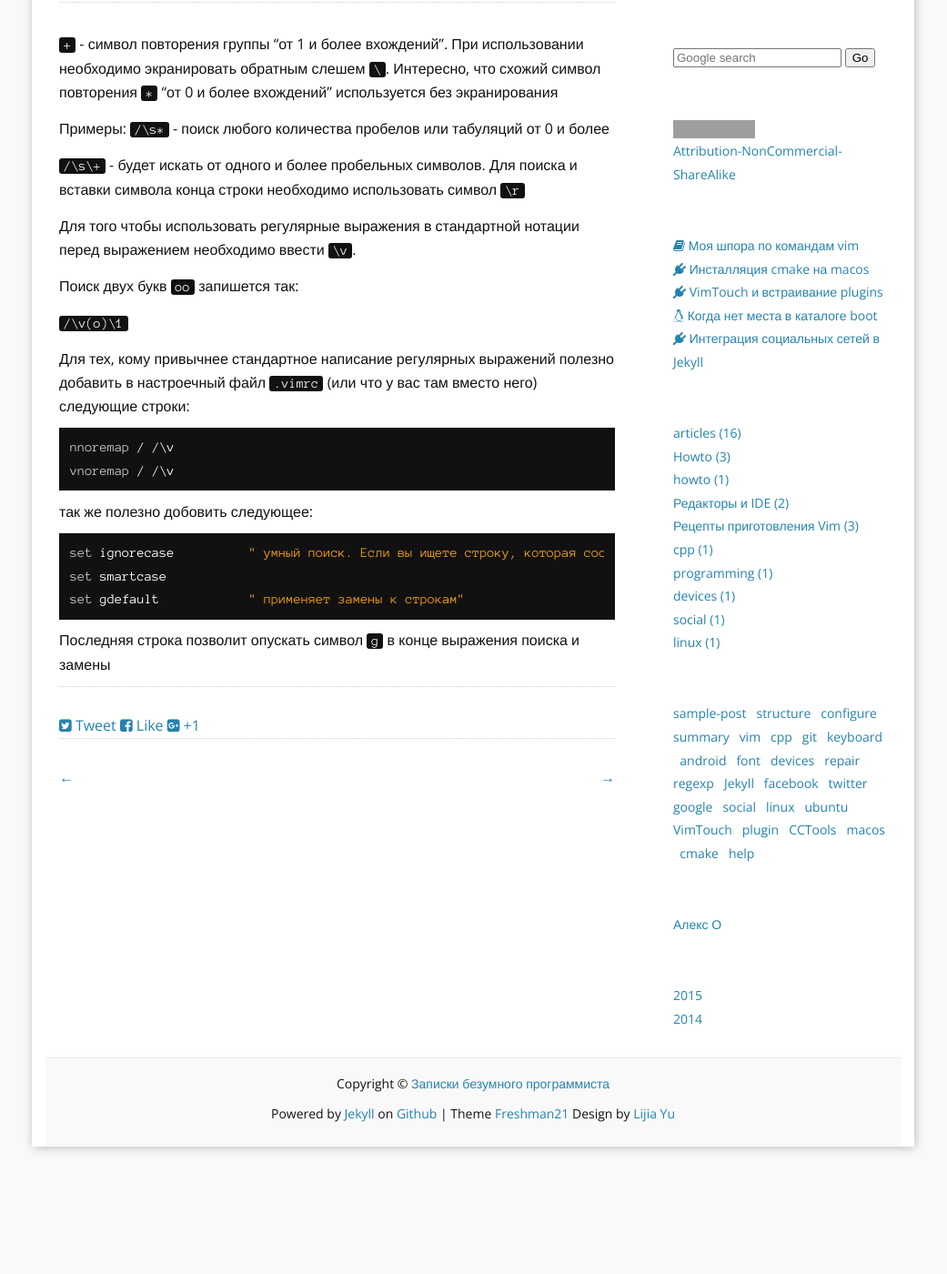
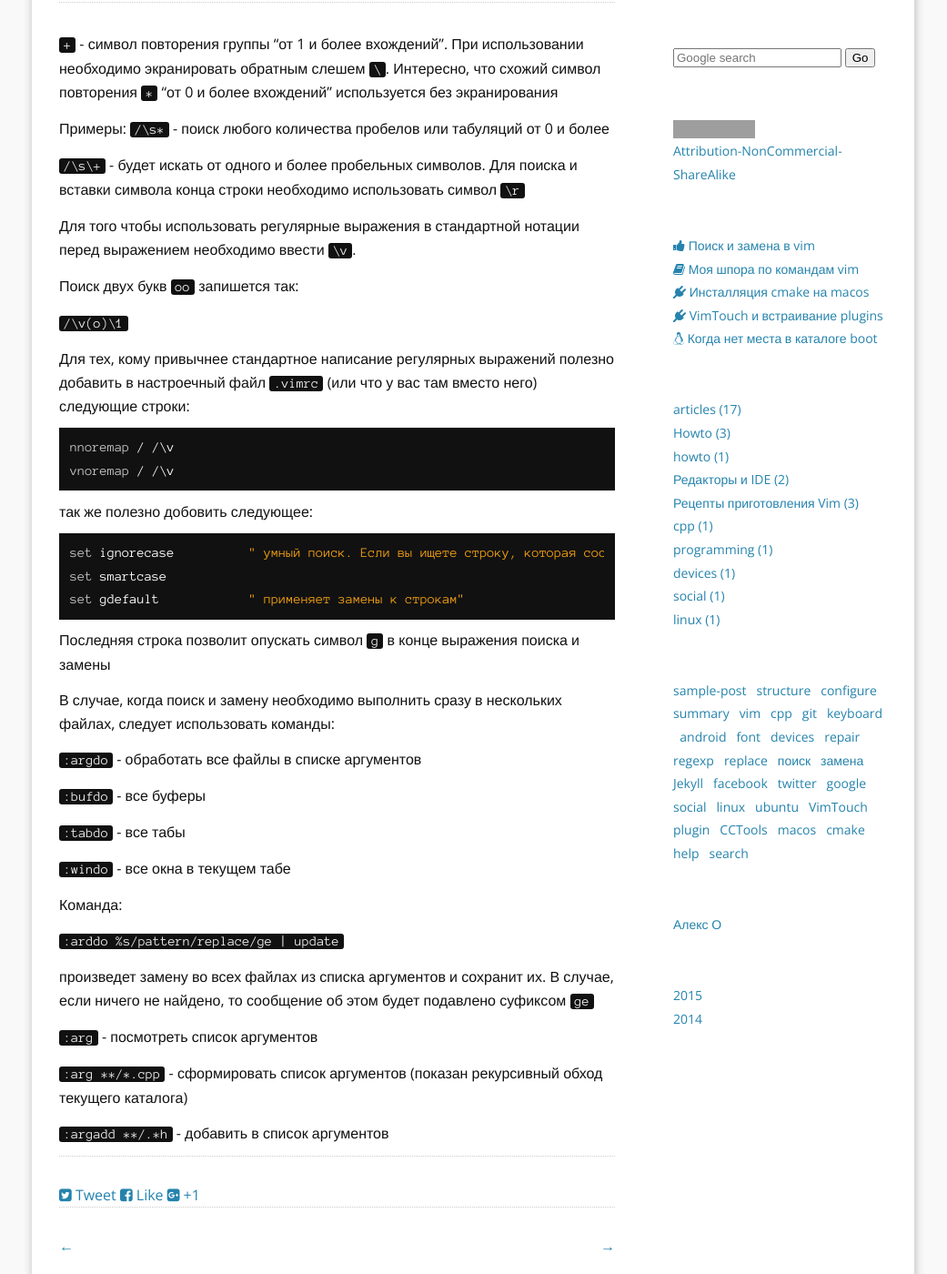
Before and after one commit to abushmelev/oalex, a Jekyll site: the page built from _posts/2015-05-21-vim-regexp-replace.md, in a window 1280 px wide and 1400 px high, scrolled down 673 px. Shown: the whole window at 91% size, without its empty margins (120-1161 px from the left). Built offline with Jekyll 4.4.1, drawn with Linux system fonts in a browser that asks for light colours; nearby versions of some CDN libraries; comment, search, counter and statistics services are not loaded; before the commit the page ends 1963 px from its top, so only the background shows below that; some of the changed text lies outside the part shown; grey boxes are pictures that could not be loaded.

Commit message:
multi files replace

```diff
--- a/_posts/2015-05-21-vim-regexp-replace.md
+++ b/_posts/2015-05-21-vim-regexp-replace.md
@@ -2,13 +2,16 @@
 published: true
 title: Особенности при написании регулярных выражений в vim
 icon: fa fa-thumbs-up
-modified: 2015-06-10
+modified: 2015-06-16
 layout: post
 author: Алекс О
 categories: [articles, Рецепты приготовления Vim]
 tags:
 - regexp
 - vim
+- replace
+- поиск
+- замена
 comments: true
 ---
 
@@ -55,3 +58,25 @@
 {% endhighlight %}
 
  Последняя строка позволит опускать символ `g` в конце выражения поиска и замены
+
+В случае, когда поиск и замену необходимо выполнить сразу в нескольких файлах, следует использовать команды:
+
+`:argdo` - обработать все файлы в списке аргументов
+
+`:bufdo` - все буферы
+
+`:tabdo` - все табы
+
+`:windo` - все окна в текущем табе
+
+Команда:
+
+`:arddo %s/pattern/replace/ge | update`
+
+произведет замену во всех файлах из списка аргументов и сохранит их. В случае, если ничего не найдено, то сообщение об этом будет подавлено суфиксом `ge`
+
+`:arg` - посмотреть список аргументов
+
+`:arg **/*.cpp` - сформировать список аргументов (показан рекурсивный обход текущего каталога)
+
+`:argadd **/.*h` - добавить в список аргументов
```
Also changed, not shown: _posts/2015-06-16-vim-replace.md (added, +49 -0 lines).
